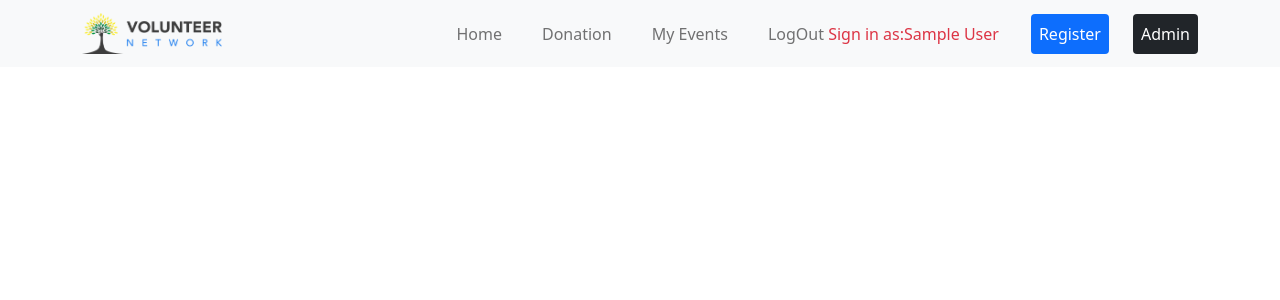
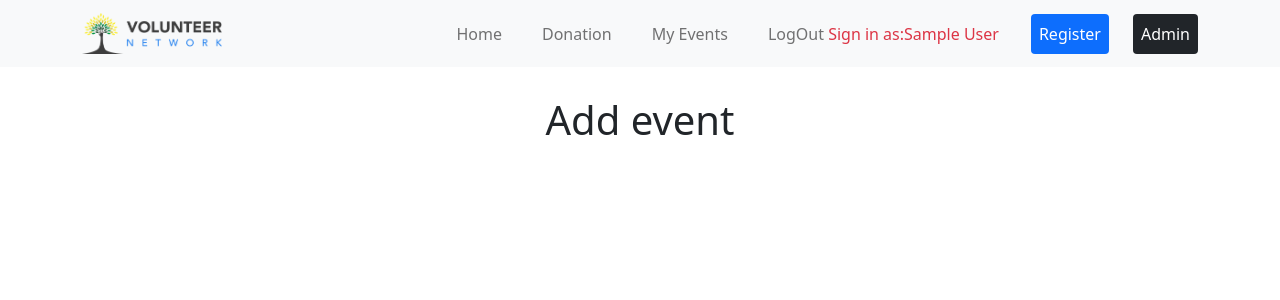
Before and after one commit to Shipu8644/volunteer-network-client, a React (Create React App) app: page /addevent in a window 1280 px wide. Shown: the top 300 px of the page. Built offline with nearby package versions, Linux system fonts and the light colour scheme; no server answers; sample sign-in values are in the browser's storage.

Commit message:
add event ready

```diff
--- a/src/App.js
+++ b/src/App.js
@@ -10,6 +10,7 @@ import Authprovider from './pages/context/Authprovider';
 import PrivateRoute from './pages/Login/PrivateRoute/PrivateRoute';
 import Events from './pages/Events/Events';
 import Admin from './pages/Admin/Admin';
+import AddEvent from './pages/AddEvent/AddEvent';
 function App() {
   return (
     <div className="App">
@@ -38,6 +39,9 @@ function App() {
             <PrivateRoute path='/admin'>
               <Admin></Admin>
             </PrivateRoute>
+            <PrivateRoute path='/addevent'>
+              <AddEvent></AddEvent>
+            </PrivateRoute>
 
           </Switch>
         </BrowserRouter>
--- /dev/null
+++ b/src/pages/AddEvent/AddEvent.js
@@ -0,0 +1,11 @@
+import React from 'react';
+
+const AddEvent = () => {
+    return (
+        <div className="mt-5 pt-5">
+            <h1>Add event</h1>
+        </div>
+    );
+};
+
+export default AddEvent;
--- a/src/pages/Admin/Admin.js
+++ b/src/pages/Admin/Admin.js
@@ -1,5 +1,6 @@
 import React, { useEffect, useState } from 'react';
 import { Col, Container, Row } from 'react-bootstrap';
+import { NavLink } from 'react-router-dom';
 import AdminList from './AdminList';
 
 const Admin = () => {
@@ -17,8 +18,8 @@ const Admin = () => {
             <Container>
                 <Row>
                     <Col xs={2}>
-                        <p>Volunteer Register List</p>
-                        <p style={{ cursor: 'pointer' }}>Add event</p>
+                        <NavLink to='/admin'><p>Volunteer Register List</p></NavLink>
+                        <NavLink to='/addEvent' style={{ cursor: 'pointer', textDecoration: 'none' }}> <p >Add event</p></NavLink>
                     </Col>
                     <Col xs={10} lg={10} className="bg-light pb-3 rounded ">
                         <Row lg={5}>
```
